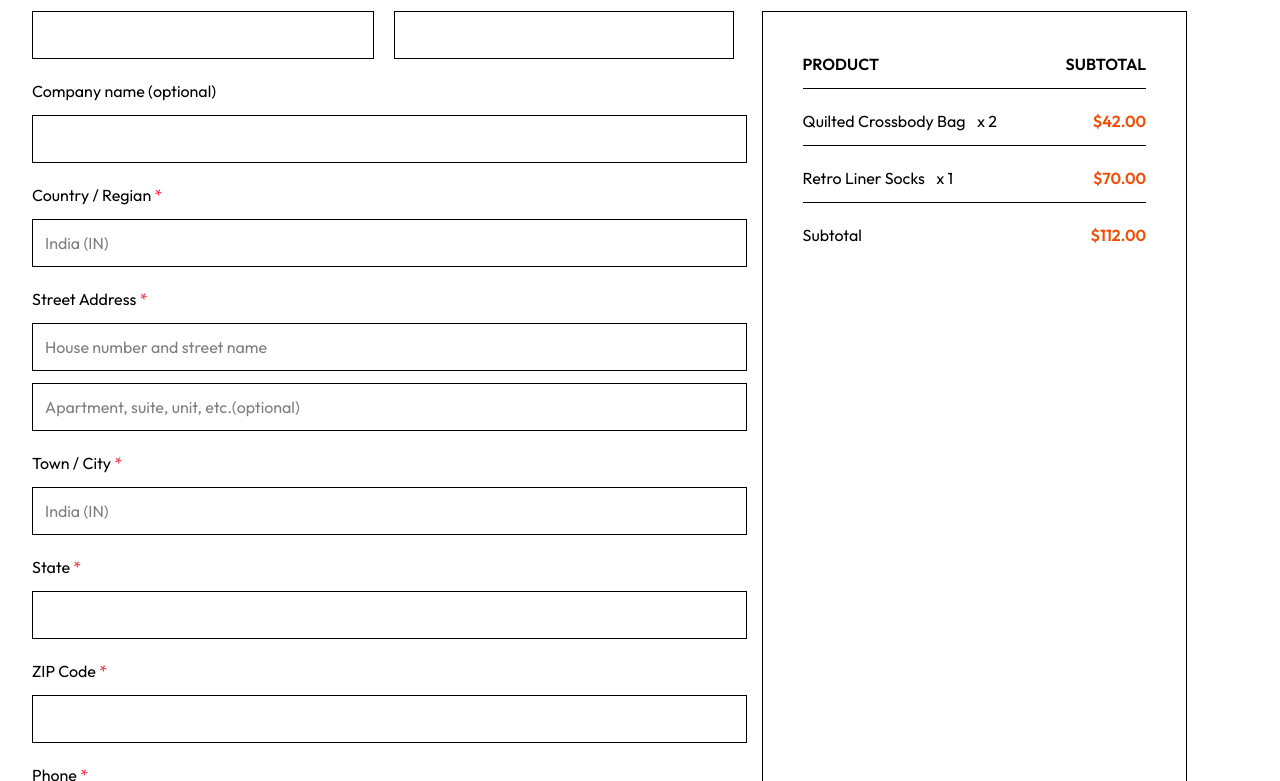
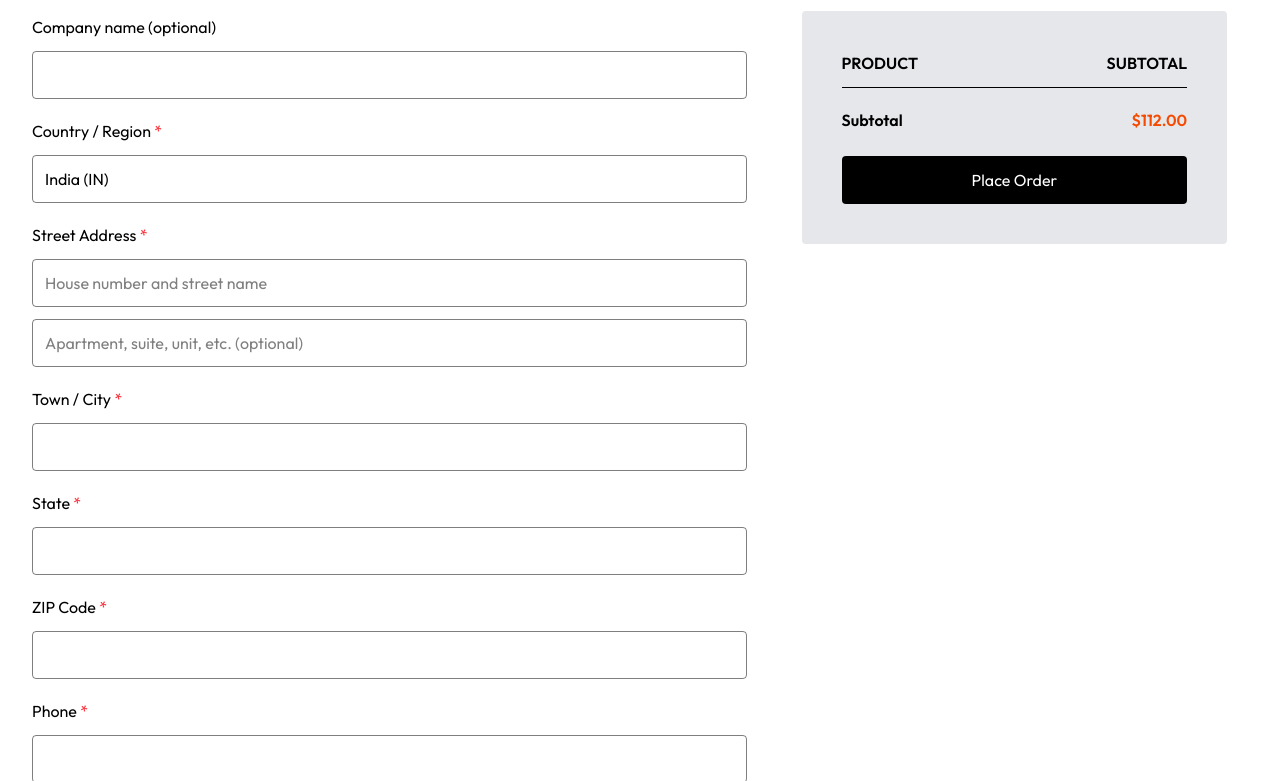
Before and after one commit to Manojkumar-0622/E-commerce, a React (Vite) app in the folder client/: page /checkout in a window 1280 px wide. Shown: the part 379-1160 px from the top of the page. Built offline with nearby package versions, Linux system fonts and the light colour scheme.

Commit message:
check out page complited

```diff
--- a/client/src/components/CartDetailsPage/CheckOut.jsx
+++ b/client/src/components/CartDetailsPage/CheckOut.jsx
@@ -1,11 +1,11 @@
-import React, { useContext, useEffect, useState } from 'react'
-import CartContext from '../../context/CartContext'
+import React, { useContext, useEffect, useState } from 'react';
+import CartContext from '../../context/CartContext';
 
 const CheckOut = () => {
 
-    const {cart, setCart} = useContext(CartContext);
-    const [total , setTotal] = useState(0);
+  const { cart } = useContext(CartContext);
 
+  // Cart items (temporary static data)
   const cartItems = [
     {
       id: 7,
@@ -27,142 +27,237 @@ const CheckOut = () => {
     }
   ];
 
-        useEffect(()=>{
-            let total = 0;
-            cartItems.forEach(item =>(
-                total+= item.total
-            ))
+  // Total amount
+  const [total, setTotal] = useState(0);
 
-            console.log(total);
-            setTotal(total);
-        },[]);
+  // User form data
+  const [formData, setFormData] = useState({
+    firstName: "",
+    lastName: "",
+    company: "",
+    country: "India (IN)",
+    street1: "",
+    street2: "",
+    city: "",
+    state: "",
+    zip: "",
+    phone: "",
+    email: "",
+    notes: ""
+  });
 
+  // Calculate total
+  useEffect(() => {
+    let sum = 0;
+    cartItems.forEach(item => {
+      sum += item.total;
+    });
+    setTotal(sum);
+  }, []);
 
+  // Handle input changes
+  const handleChange = (e) => {
+    const { name, value } = e.target;
+    setFormData(prev => ({
+      ...prev,
+      [name]: value
+    }));
+  };
 
-        console.log(cart);
+  // Submit handler
+  const handleSubmit = () => {
+    const orderData = {
+      customer: formData,
+      items: cartItems,
+      totalAmount: total
+    };
+
+    console.log("ORDER DATA:", orderData);
+  };
 
   return (
     <div>
       <div className='text-center py-6 text-3xl'>haute</div>
+
       <div className='text-center py-13 bg-gray-300'>
         <div className='text-[30px]'>Checkout</div>
         <div className='text-[19px] font-light'>Home / Checkout</div>
       </div>
-            <div className='flex m-8 '>
+
+      {/* IMPORTANT: items-start fixes auto height */}
+      <div className='flex m-8 items-start gap-10'>
+
+        {/* LEFT FORM */}
         <div className='w-[60%]'>
-                    <div className='text-center my-5'>Have a coupon? Click here to enter your code</div>
+
           <div className='flex gap-5'>
             <div>
               <div>First name <span className='text-red-500'>*</span></div>
-                            <input type="text"
-                                    className='border outline-0 pl-3 mt-2 w-85.5 h-12' />
+              <input
+                type="text"
+                name="firstName"
+                value={formData.firstName}
+                onChange={handleChange}
+                className='border border-black/50 rounded outline-0 pl-3 mt-2 w-85.5 h-12'
+              />
             </div>
+
             <div>
               <div>Last name <span className='text-red-500'>*</span></div>
-                            <input type="text"
-                                    className='border outline-0 pl-3 mt-2 w-85 h-12' />
+              <input
+                type="text"
+                name="lastName"
+                value={formData.lastName}
+                onChange={handleChange}
+                className='border border-black/50 rounded outline-0 pl-3 mt-2 w-85 h-12'
+              />
             </div>
           </div>
 
           <div className='mt-5'>
             <div>Company name (optional)</div>
-                        <input type="text"
-                               className='border w-[98%] h-12 outline-0 pl-3 mt-3' />
+            <input
+              type="text"
+              name="company"
+              value={formData.company}
+              onChange={handleChange}
+              className='border border-black/50 rounded w-[98%] h-12 outline-0 pl-3 mt-3'
+            />
           </div>
 
-
           <div className='mt-5'>
-                        <div>Country / Regian <span className='text-red-500'>*</span></div>
-                        <input type="text"
-                               className='border w-[98%] h-12 outline-0 pl-3 mt-3'
-                               placeholder='India (IN)' />
+            <div>Country / Region <span className='text-red-500'>*</span></div>
+            <input
+              type="text"
+              name="country"
+              value={formData.country}
+              onChange={handleChange}
+              className='border border-black/50 rounded w-[98%] h-12 outline-0 pl-3 mt-3'
+            />
           </div>
 
           <div className='mt-5'>
             <div>Street Address <span className='text-red-500'>*</span></div>
-                        <input type="text"
-                               className='border w-[98%] h-12 outline-0 pl-3 mt-3'
-                               placeholder='House number and street name' />
-
-                        <input type="text"
-                               className='border w-[98%] h-12 outline-0 pl-3 mt-3'
-                               placeholder='Apartment, suite, unit, etc.(optional)' />
+            <input
+              type="text"
+              name="street1"
+              value={formData.street1}
+              onChange={handleChange}
+              placeholder="House number and street name"
+              className='border border-black/50 rounded w-[98%] h-12 outline-0 pl-3 mt-3'
+            />
+            <input
+              type="text"
+              name="street2"
+              value={formData.street2}
+              onChange={handleChange}
+              placeholder="Apartment, suite, unit, etc. (optional)"
+              className='border border-black/50 rounded w-[98%] h-12 outline-0 pl-3 mt-3'
+            />
           </div>
 
           <div className='mt-5'>
             <div>Town / City <span className='text-red-500'>*</span></div>
-                        <input type="text"
-                               className='border w-[98%] h-12 outline-0 pl-3 mt-3'
-                               placeholder='India (IN)' />
+            <input
+              type="text"
+              name="city"
+              value={formData.city}
+              onChange={handleChange}
+              className='border border-black/50 rounded w-[98%] h-12 outline-0 pl-3 mt-3'
+            />
           </div>
 
           <div className='mt-5'>
             <div>State <span className='text-red-500'>*</span></div>
-                        <input type="text"
-                               className='border w-[98%] h-12 outline-0 pl-3 mt-3' />
+            <input
+              type="text"
+              name="state"
+              value={formData.state}
+              onChange={handleChange}
+              className='border border-black/50 rounded w-[98%] h-12 outline-0 pl-3 mt-3'
+            />
           </div>
 
           <div className='mt-5'>
             <div>ZIP Code <span className='text-red-500'>*</span></div>
-                        <input type="text"
-                               className='border w-[98%] h-12 outline-0 pl-3 mt-3' />
+            <input
+              type="text"
+              name="zip"
+              value={formData.zip}
+              onChange={handleChange}
+              className='border border-black/50 rounded w-[98%] h-12 outline-0 pl-3 mt-3'
+            />
           </div>
 
           <div className='mt-5'>
             <div>Phone <span className='text-red-500'>*</span></div>
-                        <input type="text"
-                               className='border w-[98%] h-12 outline-0 pl-3 mt-3' />
+            <input
+              type="text"
+              name="phone"
+              value={formData.phone}
+              onChange={handleChange}
+              className='border border-black/50 rounded w-[98%] h-12 outline-0 pl-3 mt-3'
+            />
           </div>
 
           <div className='mt-5'>
             <div>Email address <span className='text-red-500'>*</span></div>
-                        <input type="text"
-                               className='border w-[98%] h-12 outline-0 pl-3 mt-3' />
+            <input
+              type="email"
+              name="email"
+              value={formData.email}
+              onChange={handleChange}
+              className='border border-black/50 rounded w-[98%] h-12 outline-0 pl-3 mt-3'
+            />
           </div>
 
           <div className='mt-10'>
             <div className='text-3xl font-semibold'>Additional information</div>
-
-                        <div className='mt-5'>
-                            <div>Order notes (optional)</div>
-                            <textarea name=""
-                                      id=""
-                                      className='resize-none border outline-0 mt-4 p-2 w-[98%] h-35'></textarea>
-                        </div>
+            <textarea
+              name="notes"
+              value={formData.notes}
+              onChange={handleChange}
+              className='resize-none border-black/50 rounded border outline-0 mt-4 p-2 w-[98%] h-35'
+            ></textarea>
           </div>
 
         </div>
 
-
-
-                <div className='border mt-24 w-[35%] p-10'>
+        {/* RIGHT SUMMARY (AUTO HEIGHT FIXED) */}
+        <div className='border-black/50 bg-gray-200 rounded mt-24 w-[35%] p-10 self-start'>
           <div className='flex font-semibold justify-between'>
             <div>PRODUCT</div>
             <div>SUBTOTAL</div>
           </div>
+
           <hr className='mt-3'/>
-                    {cartItems.map(item => (
-                        <div>
+
+          {cart.map(item => (
+            <div key={item.id}>
               <div className='flex justify-between mt-5'>
-                                <div>
-                                    {item.name} <span className='pl-2'> x {item.quantity}</span>
-                                </div>
+                <div>{item.name} x {item.quantity}</div>
                 <div className='text-orange-600 font-semibold'>${item.total}.00</div>
               </div>
               <hr className='mt-3'/>
             </div>
           ))}
 
-                    <div className='flex justify-between mt-5'>
-                        <div>
-                            Subtotal
+          <div className='flex justify-between mt-5 font-semibold'>
+            <div>Subtotal</div>
+            <div className='text-orange-600'>${total}.00</div>
           </div>
-                        <div className='text-orange-600 font-semibold'>${total}.00</div>
+
+          <button
+            onClick={handleSubmit}
+            className='w-full mt-6 bg-black cursor-pointer text-white py-3 rounded'
+          >
+            Place Order
+          </button>
+        </div>
+
       </div>
     </div>
-            </div>
-        </div>
-    )
-}
+  );
+};
 
-export default CheckOut
+export default CheckOut;
```
Lines whose indentation alone changed are shown as unchanged.
